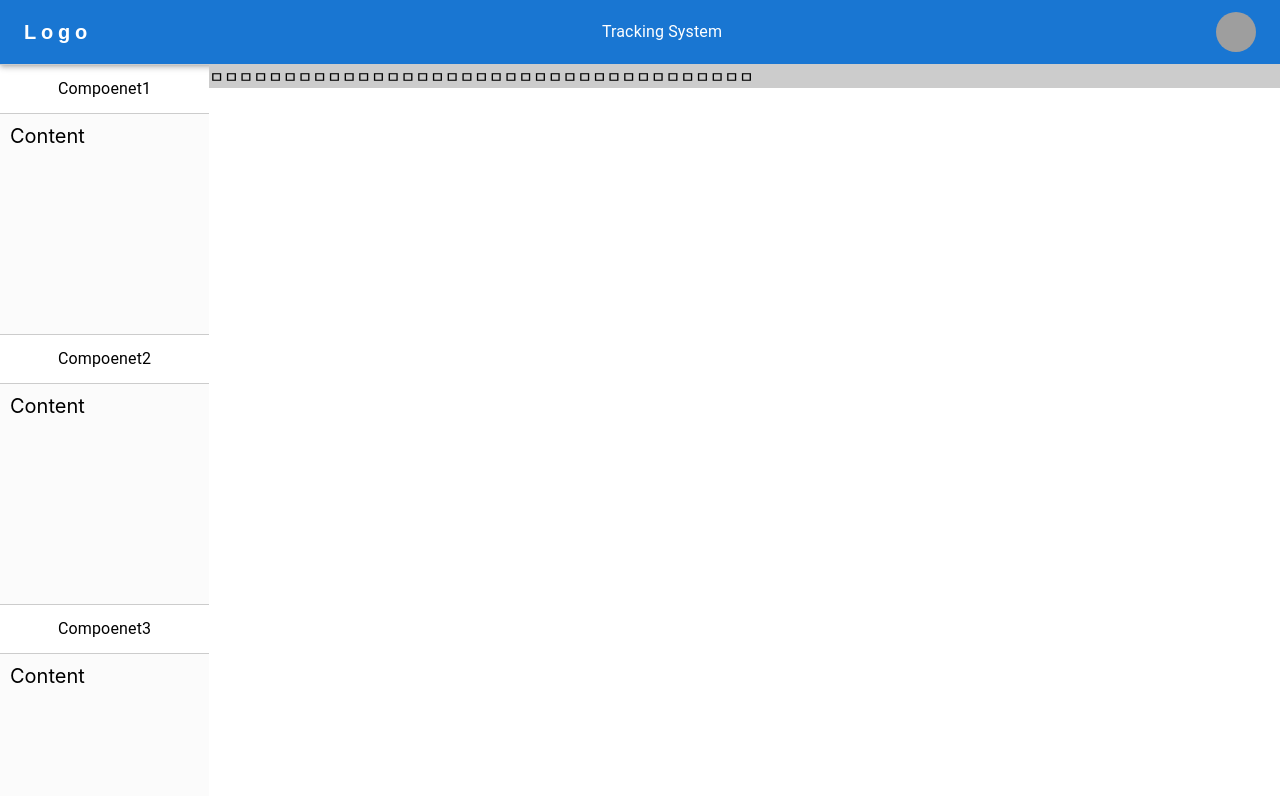
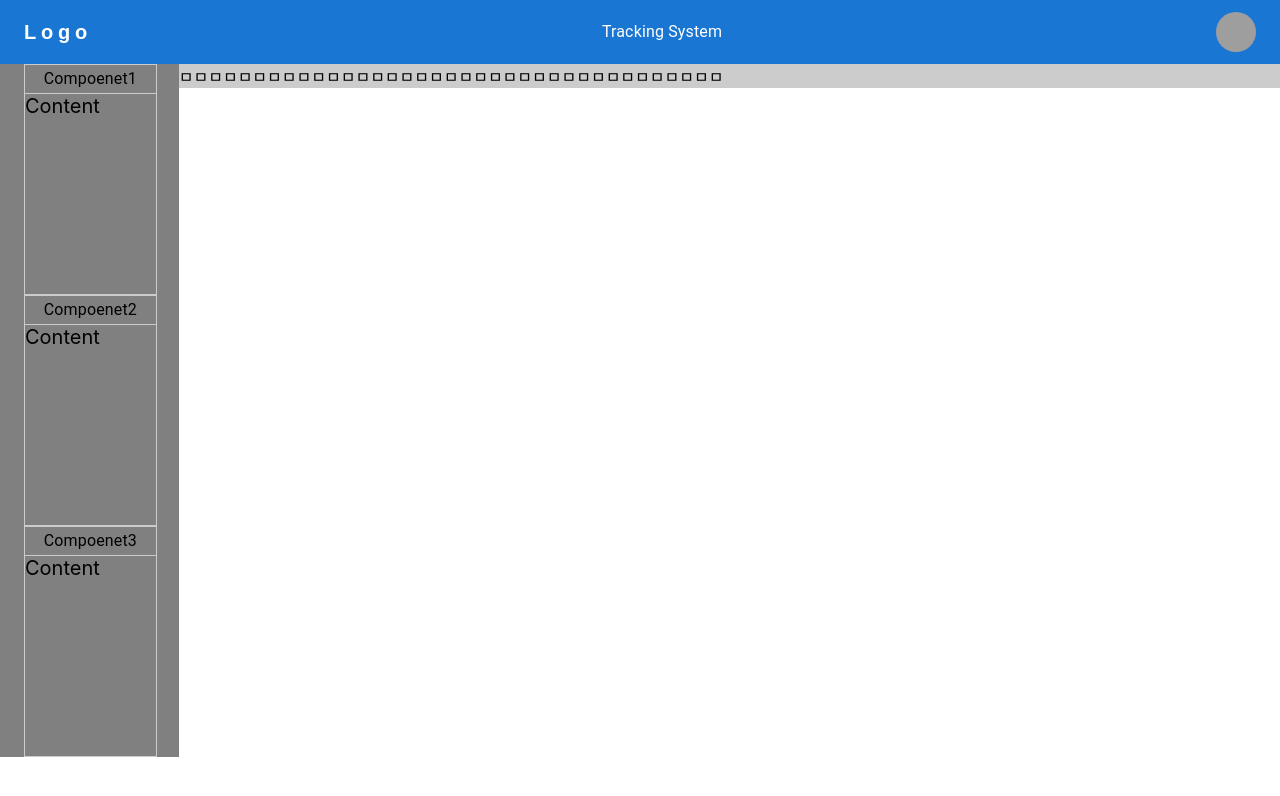
Before and after one commit to EsRun/TrackingGps, a React (Create React App) app: page / in a window 1280 px wide. Shown: the top 796 px of the page. Built offline with nearby package versions, Linux system fonts and the light colour scheme; grey boxes are pictures that could not be loaded.

Commit message:
overwrite

```diff
--- a/src/layout/Side.tsx
+++ b/src/layout/Side.tsx
@@ -12,24 +12,16 @@ const SideComponent: React.FC<sideComponenetProps> = ({ title, link }) => {
     <Box
       sx={{
         width: "100%",
+        border: "1px solid #ccc",
         fontSize: 20,
         color: "inherit",
         textDecoration: "none",
       }}
     >
-      <Typography
-        padding="10px 0"
-        align="center"
-        variant="subtitle1"
-        sx={{ borderTop: "1px solid #ccc", borderBottom: "1px solid #ccc" }}
-      >
+      <Typography align="center" variant="subtitle1" sx={{borderBottom: "1px solid #ccc"}}>
         {title}
       </Typography>
-      <Box
-        sx={{ height: "200px", padding: "10px", backgroundColor: "#fbfbfb" }}
-      >
-        Content
-      </Box>
+      <Box height={200} >Content</Box>
     </Box>
   );
 };
@@ -38,9 +30,11 @@ const Side = () => {
   return (
     <>
       <Container
-        disableGutters
+        fixed={true}
         sx={{
-          width: "250px",
+          margin: 0,
+          width: "200px",
+          backgroundColor: "gray",
         }}
       >
         <SideComponent title="Compoenet1" link="/s" />
```
